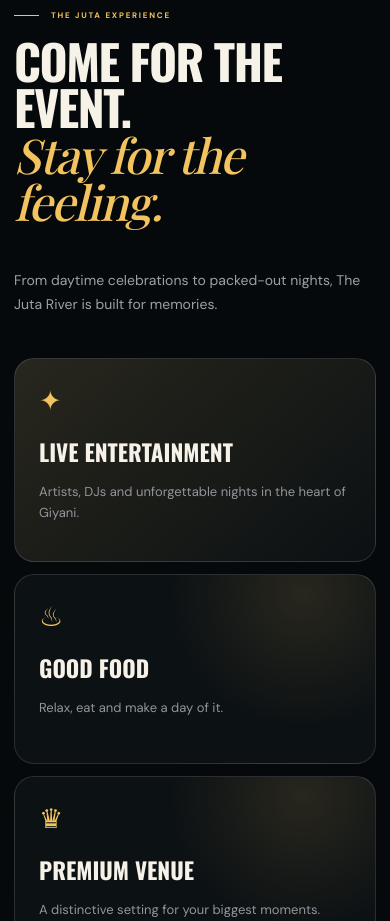
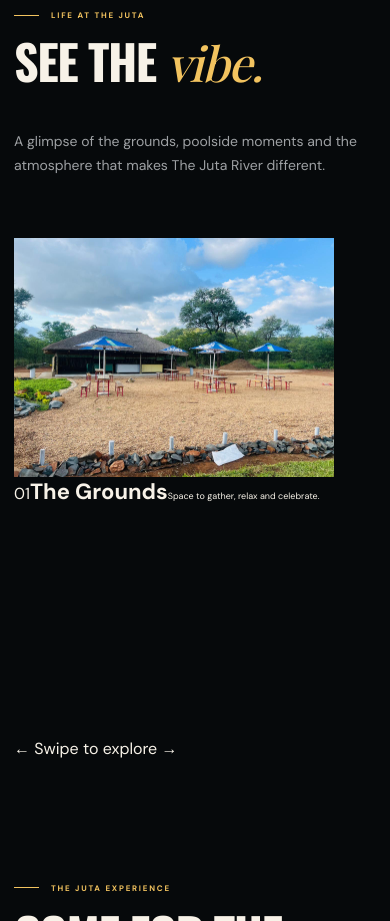
Before and after one commit to nsukuTechGeek888/juta-river-lodge-website, a plain HTML site: page index.html in a window 390 px wide. Shown: the part 2580-3501 px from the top of the page. Drawn offline with nearby package versions, Linux system fonts and the light colour scheme; a web font is replaced by a local one.

Commit message:
updated website pictures

```diff
--- a/index.html
+++ b/index.html
@@ -18,7 +18,7 @@
     </a>
     <nav class="desktop-nav" aria-label="Primary navigation">
       <a href="#home">Home</a><a href="#events">Events</a><a href="#venue">Venue</a>
-      <a href="#experience">Experience</a><a href="#contact">Contact</a>
+      <a href="#gallery">Gallery</a><a href="#experience">Experience</a><a href="#contact">Contact</a>
     </nav>
     <a class="header-cta" href="#book">Book the Venue <span>↗</span></a>
     <button class="menu-btn" aria-label="Open menu" aria-expanded="false" aria-controls="mobile-menu">
@@ -29,6 +29,7 @@
         <a href="#home">Home</a>
         <a href="#events">Events</a>
         <a href="#venue">Venue</a>
+        <a href="#gallery">Gallery</a>
         <a href="#experience">Experience</a>
         <a href="#book">Book the Venue</a>
         <a href="#contact">Contact</a>
@@ -156,6 +157,40 @@
       </div>
     </section>
 
+
+    <section class="section gallery-section" id="gallery">
+      <div class="section-head gallery-head">
+        <div>
+          <div class="eyebrow"><span></span> LIFE AT THE JUTA</div>
+          <h2>See the <em>vibe.</em></h2>
+        </div>
+        <p class="section-intro">A glimpse of the grounds, poolside moments and the atmosphere that makes The Juta River different.</p>
+      </div>
+
+      <div class="gallery-track" aria-label="The Juta River photo gallery">
+        <figure class="gallery-card gallery-wide">
+          <img src="assets/juta-river-outdoor-area.jpeg" alt="Outdoor seating and thatched venue at The Juta River" loading="lazy">
+          <figcaption><span>01</span><strong>The Grounds</strong><small>Space to gather, relax and celebrate.</small></figcaption>
+        </figure>
+
+        <figure class="gallery-card gallery-tall">
+          <img src="assets/juta-river-pool-and-lodge.jpeg" alt="Pool and thatched lodge area at The Juta River" loading="lazy">
+          <figcaption><span>02</span><strong>Poolside</strong><small>Daytime energy, open skies and good company.</small></figcaption>
+        </figure>
+
+        <figure class="gallery-card gallery-tall">
+          <img src="assets/juta-drinks-brutal-fruit.jpeg" alt="Cold drinks served at The Juta River" loading="lazy">
+          <figcaption><span>03</span><strong>Good Times</strong><small>Bring your people. We'll bring the atmosphere.</small></figcaption>
+        </figure>
+
+        <figure class="gallery-card gallery-wide">
+          <img src="assets/juta-drinks-corona.jpeg" alt="Drinks by the pool at The Juta River" loading="lazy">
+          <figcaption><span>04</span><strong>Make It a Day</strong><small>From afternoon sessions to unforgettable nights.</small></figcaption>
+        </figure>
+      </div>
+      <div class="gallery-hint"><span>←</span> Swipe to explore <span>→</span></div>
+    </section>
+
     <section class="section experience" id="experience">
       <div class="section-head">
         <div>
--- a/style.css
+++ b/style.css
@@ -91,7 +91,7 @@
 .small-gold{color:var(--gold);font-size:10px;text-transform:uppercase;letter-spacing:.12em;font-weight:800;white-space:nowrap}
 
 .venue{width:100%;max-width:none;min-height:650px;position:relative;display:flex;align-items:center;overflow:hidden}
-.venue-bg{position:absolute;inset:0;background:url("assets/venue-bg.jpg") center/cover no-repeat;transform:scale(1.02)}
+.venue-bg{background-image:url("assets/juta-river-outdoor-area.jpeg");position:absolute;inset:0;background:url("assets/venue-bg.jpg") center/cover no-repeat;transform:scale(1.02)}
 .venue-overlay{position:absolute;inset:0;background:linear-gradient(90deg,rgba(3,7,8,.96),rgba(3,7,8,.72) 38%,rgba(3,7,8,.18) 80%),linear-gradient(0deg,rgba(3,7,8,.78),transparent 35%,rgba(3,7,8,.25))}
 .venue-content{position:relative;z-index:2;width:min(var(--max),calc(100% - 56px));margin:auto}
 .venue-content h2{font-family:"Oswald";font-size:clamp(52px,6vw,86px);line-height:.9;text-transform:uppercase;letter-spacing:-.04em;margin:20px 0}
@@ -217,7 +217,7 @@
   .card-kicker{font-size:7px}.event-info h3{font-size:23px}.event-info p{font-size:10px}
   .small-gold{grid-column:2;margin-top:3px;font-size:9px}
   .venue{min-height:720px}
-  .venue-bg{background-position:62% center}
+  .venue-bg{background-image:url("assets/juta-river-outdoor-area.jpeg");background-position:62% center}
   .venue-overlay{background:linear-gradient(180deg,rgba(3,7,8,.72),rgba(3,7,8,.72) 35%,rgba(3,7,8,.96) 82%)}
   .venue-content h2{font-size:52px}
   .venue-content p{font-size:16px}
@@ -247,3 +247,32 @@
   *,*::before,*::after{animation-duration:.01ms!important;animation-iteration-count:1!important;transition-duration:.01ms!important}
   .reveal{opacity:1;transform:none}
 }
+
+@media(max-width:900px){
+  .gallery-track{
+    display:flex;
+    overflow-x:auto;
+    overflow-y:hidden;
+    gap:13px;
+    padding:2px 2px 14px;
+    scroll-snap-type:x mandatory;
+    -webkit-overflow-scrolling:touch;
+    scrollbar-width:none;
+  }
+  .gallery-track::-webkit-scrollbar{display:none}
+  .gallery-card{
+    flex:0 0 min(76vw,360px);
+    height:480px;
+    scroll-snap-align:start;
+    border-radius:19px;
+  }
+  .gallery-hint{display:block}
+}
+@media(max-width:560px){
+  .gallery-card{flex-basis:82vw;height:470px}
+  .gallery-card figcaption{left:18px;right:18px;bottom:17px}
+  .gallery-card figcaption strong{font-size:22px}
+  .gallery-card figcaption small{font-size:9px}
+}
+
+.venue-bg{background-image:url("assets/juta-river-outdoor-area.jpeg")!important;}
```
Also changed, not shown: assets/juta-drinks-brutal-fruit.jpeg (added), assets/juta-drinks-corona.jpeg (added), assets/juta-river-outdoor-area.jpeg (added), assets/juta-river-pool-and-lodge.jpeg (added).
